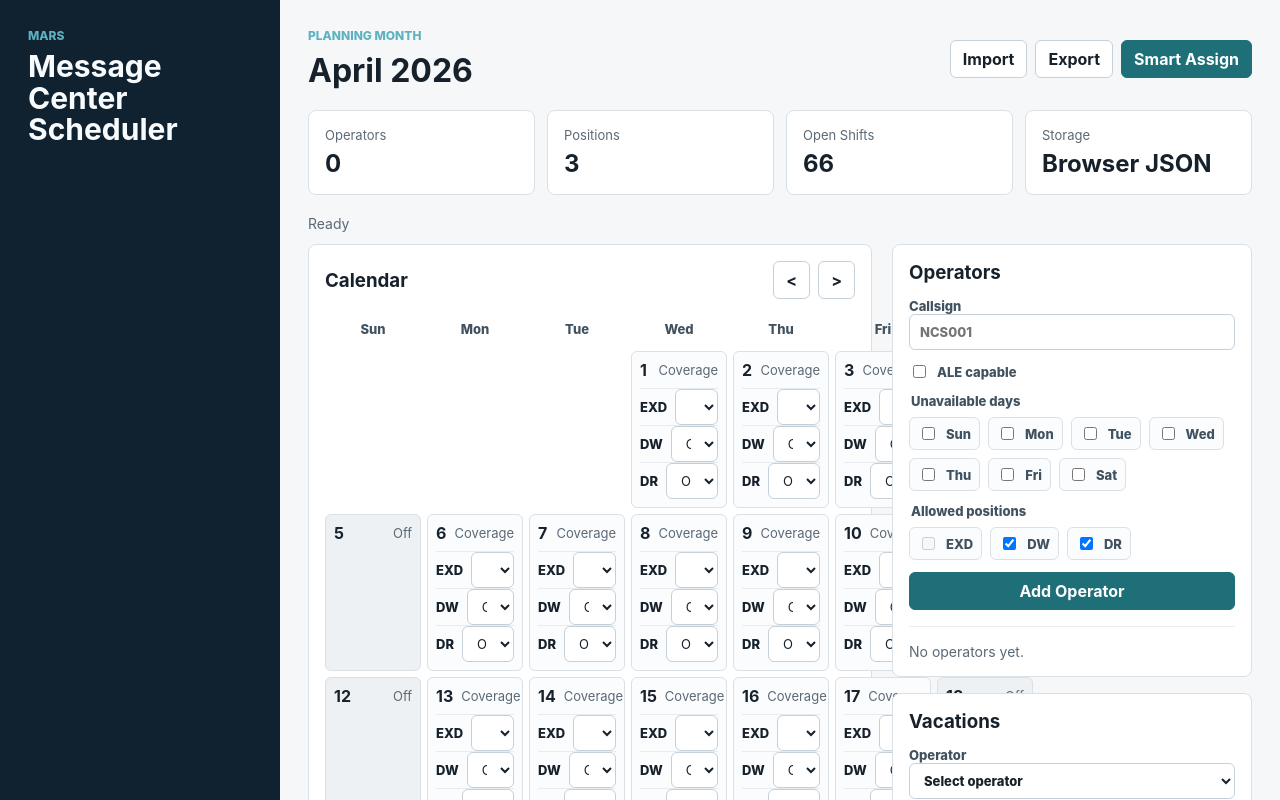
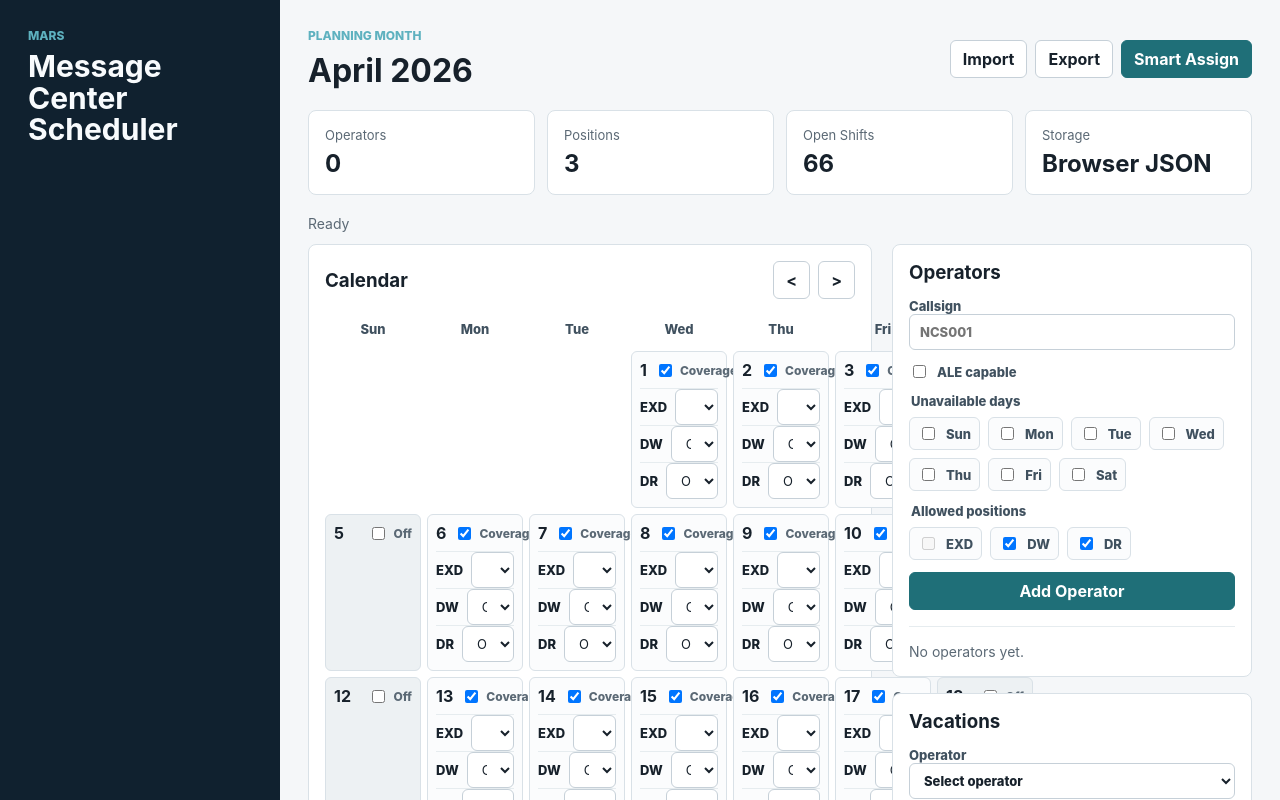
Before and after one commit to flakvest/MC-Scheduler, a React (Vite) app in the folder mc-scheduler-app/: page / in a window 1280 px wide. Shown: the top 800 px of the page. Built offline with nearby package versions, Linux system fonts and the light colour scheme.

Commit message:
Add calendar coverage controls

```diff
--- a/mc-scheduler-app/src/App.css
+++ b/mc-scheduler-app/src/App.css
@@ -230,6 +230,20 @@ select {
   margin-bottom: 8px;
 }
 
+.coverage-toggle {
+  display: flex;
+  align-items: center;
+  gap: 5px;
+  color: #5b6975;
+  font-size: 12px;
+  font-weight: 800;
+}
+
+.coverage-toggle input {
+  width: auto;
+  min-height: auto;
+}
+
 .assignment-row {
   min-height: 30px;
   border-top: 1px solid #e6ecef;
--- a/mc-scheduler-app/src/App.tsx
+++ b/mc-scheduler-app/src/App.tsx
@@ -1,7 +1,7 @@
 import { useEffect, useMemo, useRef, useState } from 'react'
 import './App.css'
 import { backupToJson, parseBackupJson } from './domain/backupFiles'
-import { assignOperator, canAssignOperator, ensureMonthSchedule, getShiftCount, smartAssign } from './domain/schedulerRules'
+import { assignOperator, canAssignOperator, ensureMonthSchedule, getShiftCount, setCoverage, smartAssign } from './domain/schedulerRules'
 import { loadSchedulerData, saveSchedulerData } from './domain/schedulerStorage'
 import { type SchedulerData, type Weekday } from './domain/schedulerTypes'
 
@@ -185,6 +185,11 @@ function App() {
     setStatusMessage(callsign ? `${callsign} assigned to ${positionCode} on ${dateStr}.` : `${positionCode} cleared on ${dateStr}.`)
   }
 
+  const changeCoverage = (dateStr: string, coverage: boolean) => {
+    setData(setCoverage(scheduleData, dateStr, coverage))
+    setStatusMessage(coverage ? `Coverage turned on for ${dateStr}.` : `Coverage turned off for ${dateStr}; assignments cleared.`)
+  }
+
   const exportBackup = () => {
     const blob = new Blob([backupToJson(scheduleData)], { type: 'application/json' })
     const link = document.createElement('a')
@@ -338,7 +343,14 @@ function App() {
                   <article className={scheduleDay.coverage ? 'calendar-day' : 'calendar-day no-coverage'} key={day}>
                     <div className="day-header">
                       <strong>{day}</strong>
-                      <span>{scheduleDay.coverage ? 'Coverage' : 'Off'}</span>
+                      <label className="coverage-toggle">
+                        <input
+                          type="checkbox"
+                          checked={scheduleDay.coverage}
+                          onChange={(event) => changeCoverage(dateKey(year, month, day), event.target.checked)}
+                        />
+                        {scheduleDay.coverage ? 'Coverage' : 'Off'}
+                      </label>
                     </div>
                     {scheduleDay.coverage ? scheduleData.positions.map((position) => (
                       <div className="assignment-row" key={position.name}>
--- a/mc-scheduler-app/src/domain/schedulerRules.ts
+++ b/mc-scheduler-app/src/domain/schedulerRules.ts
@@ -226,3 +226,14 @@ export function assignOperator(data: SchedulerData, dateStr: IsoDate, positionCo
 
   return { data: nextData, check }
 }
+
+export function setCoverage(data: SchedulerData, dateStr: IsoDate, coverage: boolean) {
+  const nextData = structuredClone(data)
+
+  nextData.schedule[dateStr] = {
+    coverage,
+    assignments: coverage ? nextData.schedule[dateStr]?.assignments ?? {} : {},
+  }
+
+  return nextData
+}
```
Also changed, not shown: 1 other file (tests, documents, lock files or other folders).
